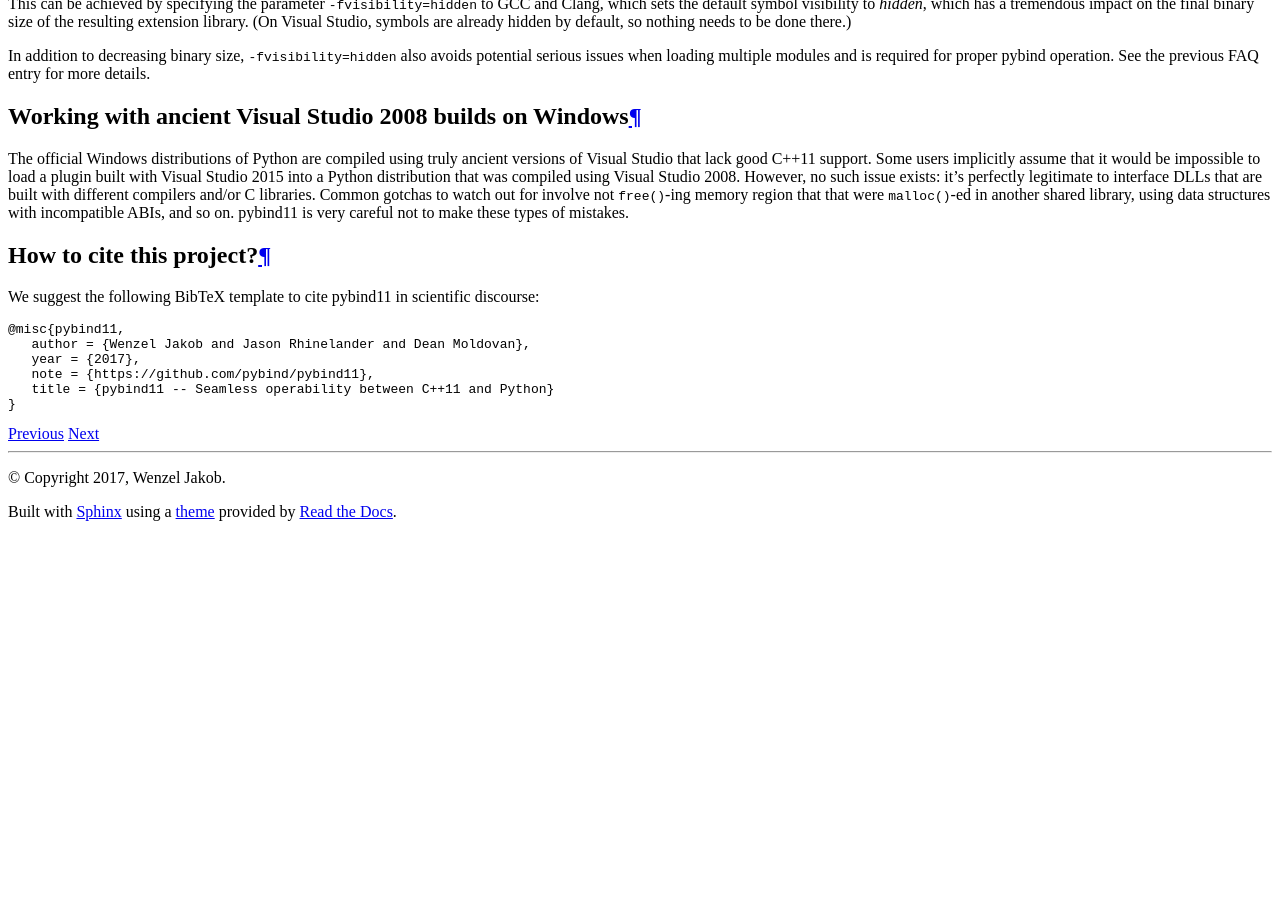
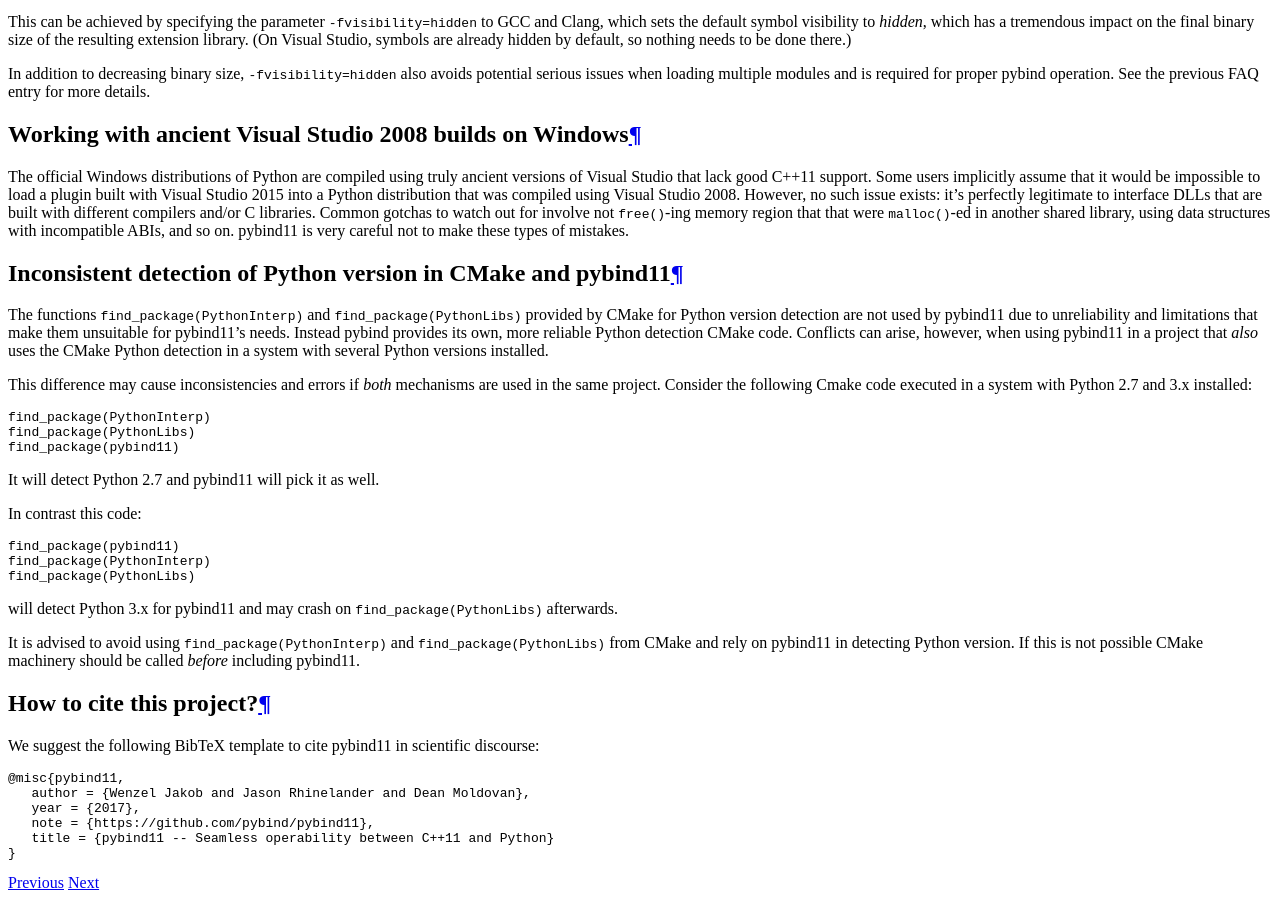
Before and after one commit to pybind/pybind11, a Sphinx documentation site: the page built from docs/faq.rst, in a window 1280 px wide and 900 px high, scrolled down 3423 px. Built offline with Sphinx 7.4.7 and the Read the Docs theme 2.0.0, drawn with Linux system fonts in a browser that asks for light colours; before the commit the page ends 3952 px from its top, so only the background shows below that; some of the changed text lies outside the part shown.

Commit message:
Info about inconsistent detection of Python version between pybind11 … (#1093)
* Info about inconsistent detection of Python version between pybind11 and CMake in FAQ

```diff
--- a/docs/faq.rst
+++ b/docs/faq.rst
@@ -242,6 +242,39 @@
 structures with incompatible ABIs, and so on. pybind11 is very careful not
 to make these types of mistakes.
 
+Inconsistent detection of Python version in CMake and pybind11
+==============================================================
+
+The functions ``find_package(PythonInterp)`` and ``find_package(PythonLibs)`` provided by CMake
+for Python version detection are not used by pybind11 due to unreliability and limitations that make
+them unsuitable for pybind11's needs. Instead pybind provides its own, more reliable Python detection
+CMake code. Conflicts can arise, however, when using pybind11 in a project that *also* uses the CMake
+Python detection in a system with several Python versions installed.
+
+This difference may cause inconsistencies and errors if *both* mechanisms are used in the same project. Consider the following
+Cmake code executed in a system with Python 2.7 and 3.x installed:
+
+.. code-block:: cmake
+
+    find_package(PythonInterp)
+    find_package(PythonLibs)
+    find_package(pybind11)
+
+It will detect Python 2.7 and pybind11 will pick it as well.
+
+In contrast this code:
+
+.. code-block:: cmake
+
+    find_package(pybind11)
+    find_package(PythonInterp)
+    find_package(PythonLibs)
+
+will detect Python 3.x for pybind11 and may crash on ``find_package(PythonLibs)`` afterwards.
+
+It is advised to avoid using ``find_package(PythonInterp)`` and ``find_package(PythonLibs)`` from CMake and rely
+on pybind11 in detecting Python version. If this is not possible CMake machinery should be called *before* including pybind11.
+
 How to cite this project?
 =========================
 
```
